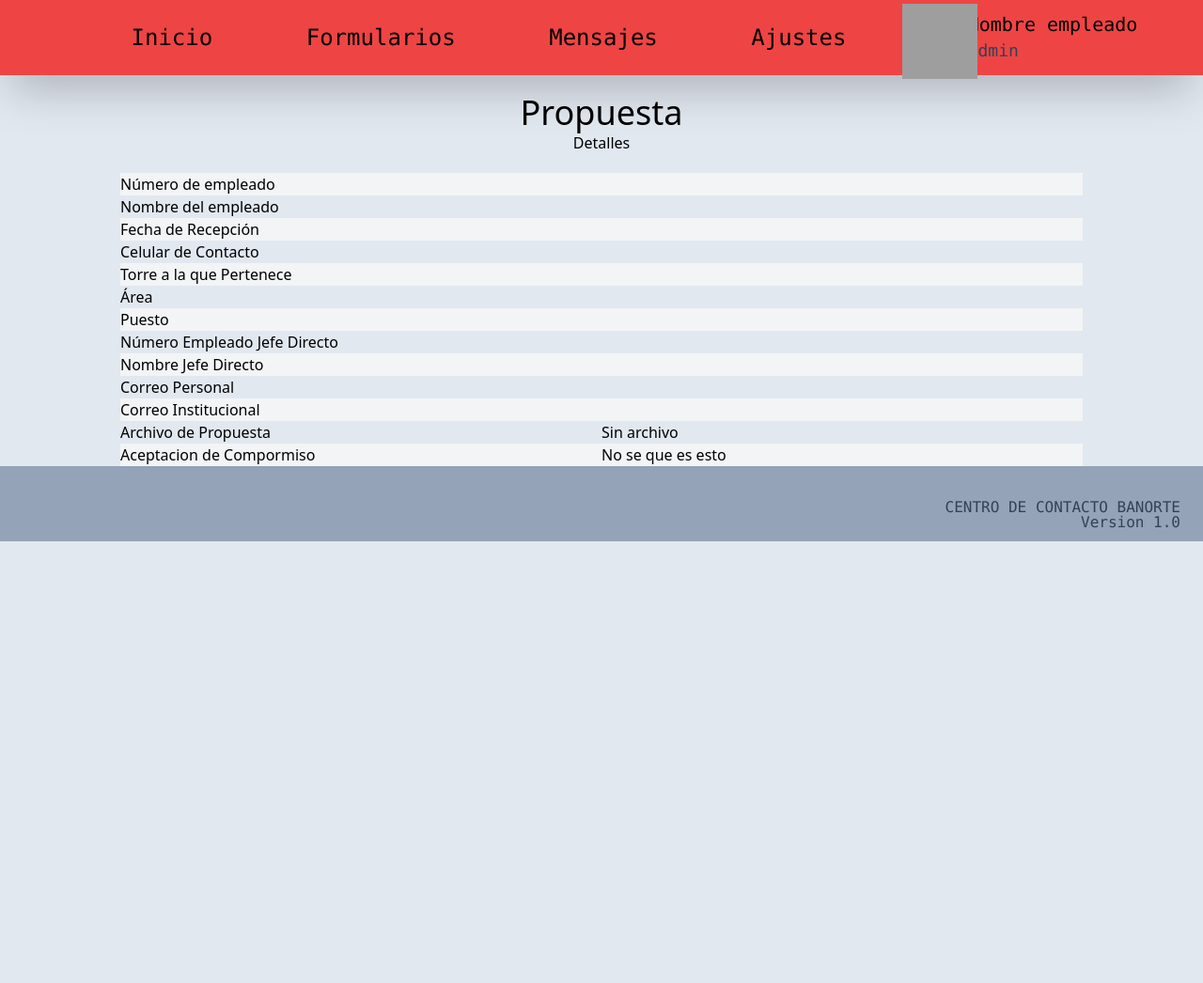
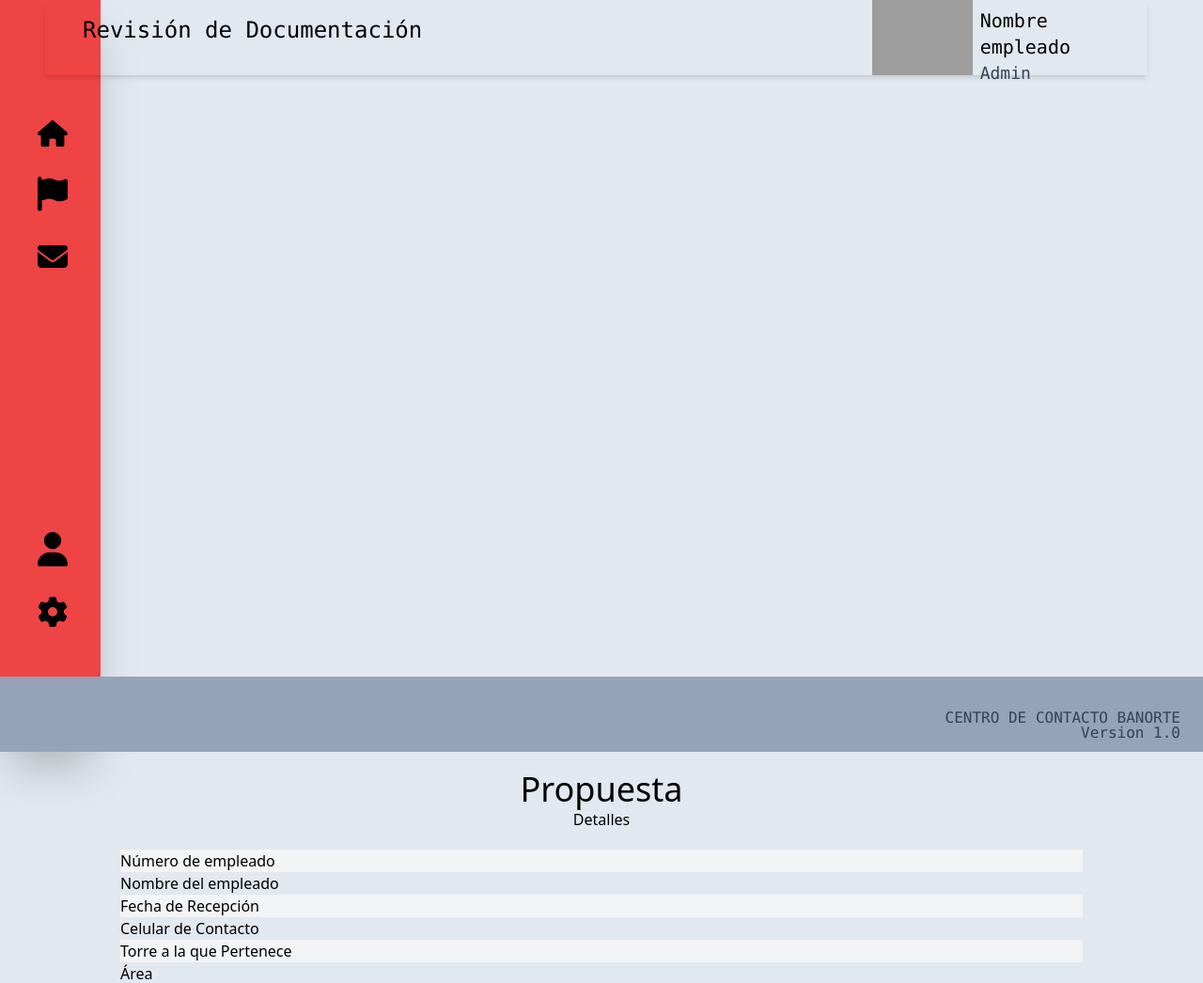
Before and after one commit to MARCACACAHUATE/project-myss, a Django app: template propuestas/templates/propuesta_detalles.html in a window 1280 px wide. Shown: the top 1046 px of the page at 94% size. Before the commit the page ends 576 px from the top, so only its background shows below. Run offline with Django 5.2, Linux system fonts and the light colour scheme; the template is opened without the code that fills it, so the values that code supplies are empty; style sheets or scripts are compiled from the project's sources; some libraries are stand-ins or nearby versions; grey boxes are pictures that could not be loaded.

Commit message:
platilla
platilla

```diff
--- a/templates/base.html
+++ b/templates/base.html
@@ -11,33 +11,62 @@
 </head>
 
 <body class="bg-slate-200 h-screen w-screen relative">
-  <nav class="h-20 w-full relative bg-red-500 shadow-2xl">
+  <!--Barra de navegacion superior-->
+  <!--border-slate-400 py-6 relative-->
+  <nav class="h-full w-1/12 relative bg-red-500 shadow-2xl">
     <!--<h1 class="font-mono text-2xl absolute left-20 top-0">Revision de Documentación</h1>-->
-    <div class="absolute right-0 top-3 h-full w-1/4 flex justify-evenly">
-      <img src="../img/perfil.png" alt="" class="absolute left-0 bottom-2 w-20 h-20">
-      <div>
+
+    <div class="absolute left-10 h-5/6">
+
+        <div class="flex flex-col absolute top-28">
+
+          <!--Icono casa-->
+          <svg class="w-8 my-4" xmlns="http://www.w3.org/2000/svg" viewBox="0 0 576 512"><path d="M575.8 255.5c0 18-15 32.1-32 32.1h-32l.7 160.2c0 2.7-.2 5.4-.5 8.1V472c0 22.1-17.9 40-40 40H456c-1.1 0-2.2 0-3.3-.1c-1.4 .1-2.8 .1-4.2 .1H416 392c-22.1 0-40-17.9-40-40V448 384c0-17.7-14.3-32-32-32H256c-17.7 0-32 14.3-32 32v64 24c0 22.1-17.9 40-40 40H160 128.1c-1.5 0-3-.1-4.5-.2c-1.2 .1-2.4 .2-3.6 .2H104c-22.1 0-40-17.9-40-40V360c0-.9 0-1.9 .1-2.8V287.6H32c-18 0-32-14-32-32.1c0-9 3-17 10-24L266.4 8c7-7 15-8 22-8s15 2 21 7L564.8 231.5c8 7 12 15 11 24z"/></svg>
+
+          <!--Icono bandera-->
+          <svg class="w-8 my-4" xmlns="http://www.w3.org/2000/svg" viewBox="0 0 448 512"><!--!Font Awesome Free 6.5.2 by @fontawesome - https://fontawesome.com License - https://fontawesome.com/license/free Copyright 2024 Fonticons, Inc.--><path d="M64 32C64 14.3 49.7 0 32 0S0 14.3 0 32V64 368 480c0 17.7 14.3 32 32 32s32-14.3 32-32V352l64.3-16.1c41.1-10.3 84.6-5.5 122.5 13.4c44.2 22.1 95.5 24.8 141.7 7.4l34.7-13c12.5-4.7 20.8-16.6 20.8-30V66.1c0-23-24.2-38-44.8-27.7l-9.6 4.8c-46.3 23.2-100.8 23.2-147.1 0c-35.1-17.6-75.4-22-113.5-12.5L64 48V32z"/></svg>
+
+          <!--Icono carta-->
+          <svg class="w-8 my-4" xmlns="http://www.w3.org/2000/svg" viewBox="0 0 512 512"><!--!Font Awesome Free 6.5.2 by @fontawesome - https://fontawesome.com License - https://fontawesome.com/license/free Copyright 2024 Fonticons, Inc.--><path d="M48 64C21.5 64 0 85.5 0 112c0 15.1 7.1 29.3 19.2 38.4L236.8 313.6c11.4 8.5 27 8.5 38.4 0L492.8 150.4c12.1-9.1 19.2-23.3 19.2-38.4c0-26.5-21.5-48-48-48H48zM0 176V384c0 35.3 28.7 64 64 64H448c35.3 0 64-28.7 64-64V176L294.4 339.2c-22.8 17.1-54 17.1-76.8 0L0 176z"/></svg>
+
+        </div>
+
+        <div class="flex flex-col absolute bottom-0">
+
+          <!--Icono perfil-->
+          <svg class="w-8 my-4" xmlns="http://www.w3.org/2000/svg" viewBox="0 0 448 512"><path d="M224 256A128 128 0 1 0 224 0a128 128 0 1 0 0 256zm-45.7 48C79.8 304 0 383.8 0 482.3C0 498.7 13.3 512 29.7 512H418.3c16.4 0 29.7-13.3 29.7-29.7C448 383.8 368.2 304 269.7 304H178.3z"/></svg>
+
+         <!--Icono ajustes-->
+         <svg class="w-8 mt-4" xmlns="http://www.w3.org/2000/svg" viewBox="0 0 512 512"><path d="M495.9 166.6c3.2 8.7 .5 18.4-6.4 24.6l-43.3 39.4c1.1 8.3 1.7 16.8 1.7 25.4s-.6 17.1-1.7 25.4l43.3 39.4c6.9 6.2 9.6 15.9 6.4 24.6c-4.4 11.9-9.7 23.3-15.8 34.3l-4.7 8.1c-6.6 11-14 21.4-22.1 31.2c-5.9 7.2-15.7 9.6-24.5 6.8l-55.7-17.7c-13.4 10.3-28.2 18.9-44 25.4l-12.5 57.1c-2 9.1-9 16.3-18.2 17.8c-13.8 2.3-28 3.5-42.5 3.5s-28.7-1.2-42.5-3.5c-9.2-1.5-16.2-8.7-18.2-17.8l-12.5-57.1c-15.8-6.5-30.6-15.1-44-25.4L83.1 425.9c-8.8 2.8-18.6 .3-24.5-6.8c-8.1-9.8-15.5-20.2-22.1-31.2l-4.7-8.1c-6.1-11-11.4-22.4-15.8-34.3c-3.2-8.7-.5-18.4 6.4-24.6l43.3-39.4C64.6 273.1 64 264.6 64 256s.6-17.1 1.7-25.4L22.4 191.2c-6.9-6.2-9.6-15.9-6.4-24.6c4.4-11.9 9.7-23.3 15.8-34.3l4.7-8.1c6.6-11 14-21.4 22.1-31.2c5.9-7.2 15.7-9.6 24.5-6.8l55.7 17.7c13.4-10.3 28.2-18.9 44-25.4l12.5-57.1c2-9.1 9-16.3 18.2-17.8C227.3 1.2 241.5 0 256 0s28.7 1.2 42.5 3.5c9.2 1.5 16.2 8.7 18.2 17.8l12.5 57.1c15.8 6.5 30.6 15.1 44 25.4l55.7-17.7c8.8-2.8 18.6-.3 24.5 6.8c8.1 9.8 15.5 20.2 22.1 31.2l4.7 8.1c6.1 11 11.4 22.4 15.8 34.3zM256 336a80 80 0 1 0 0-160 80 80 0 1 0 0 160z"/></svg>
+
+
+
+        </div>
+
+    </div>
+
+  </nav>
+
+  <div class="absolute left-12 top-0 h-20 w-11/12 shadow-md">
+    <h1 class="font-mono text-2xl absolute left-10 top-4">Revisión de Documentación</h1>
+    <div class="h-full w-3/12 absolute top-0 right-0 flex justify-evenly">
+      <img src="../img/perfil.png" alt="">
+      <div class="m-2">
         <p class="font-mono text-xl">Nombre empleado</p>
         <p class="font-mono text-lg text-slate-700">Admin</p>
       </div>
     </div>
-    <div class="absolute left-10 top-6 w-3/4 flex justify-evenly">
-      <h2 class="font-mono text-2xl">Inicio</h2>
-      <h2 class="font-mono text-2xl">Formularios</h2>
-      <h2 class="font-mono text-2xl">Mensajes</h2>
-      <h2 class="font-mono text-2xl">Ajustes</h2>
   </div>
-  </nav>
-  <div>
+
   {% block main %}
 
   {% endblock%}
-  </div>
-  <div>
-    <footer class="relative left-0 bottom-0 h-20 w-full bg-slate-400">
+
+  <footer class="absolute left-0 bottom-0 h-20 w-full bg-slate-400">
     <p class="absolute right-6 bottom-6 font-mono text-slate-700">CENTRO DE CONTACTO BANORTE</p>
     <p class="absolute right-6 bottom-2 font-mono text-slate-700">Version 1.0</p>
   </footer>
-  </div>
+
 </body>
 
 </html>
```
Lines whose indentation alone changed are shown as unchanged.
